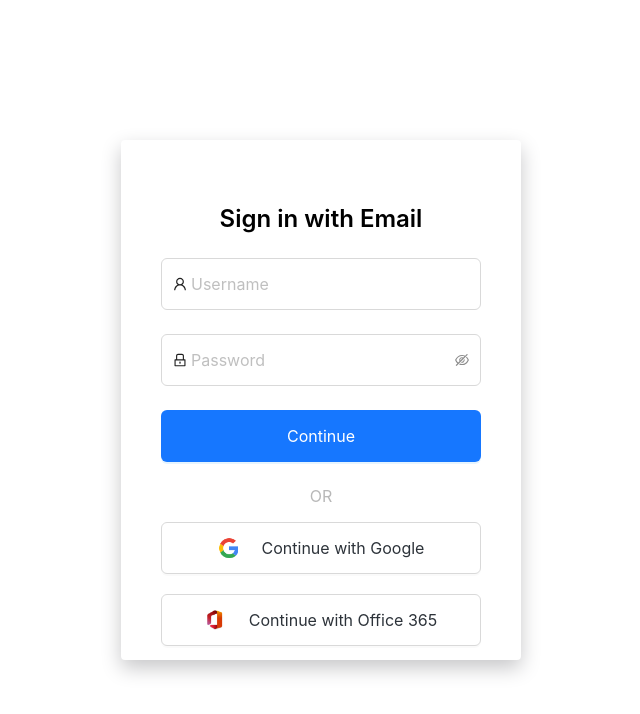
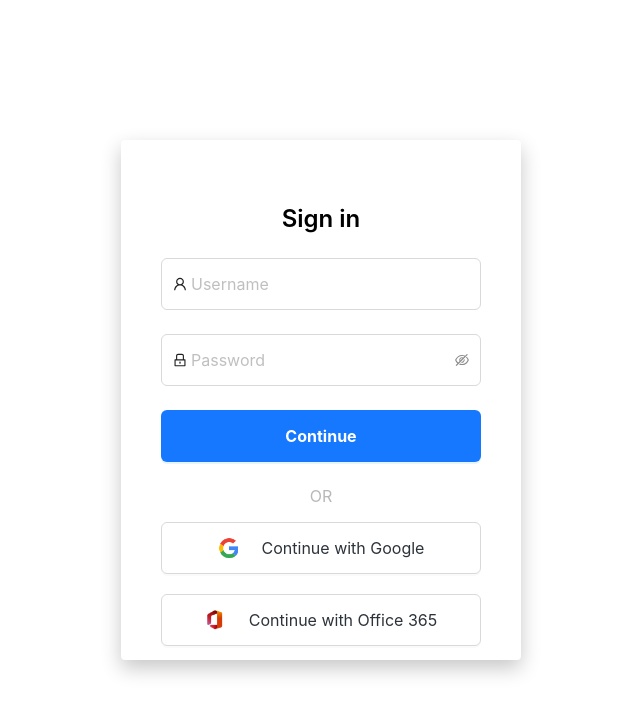
Before and after one commit to superlc/mail-client, a React (Create React App) app: page /login in a window 1280 px wide. Shown: the top 714 px of the page, without its empty margins (319-959 px from the left). Built offline with nearby package versions, Linux system fonts and the light colour scheme.

Commit message:
优化登录框的样式

```diff
--- a/src/pages/login/index.css
+++ b/src/pages/login/index.css
@@ -67,7 +67,7 @@
 
         input {
             width: 320px;
-            height: 42px;
+            height: 42px !important;
             font-size: 16px;
         }
 
--- a/src/pages/login/index.tsx
+++ b/src/pages/login/index.tsx
@@ -57,15 +57,8 @@ export default function Login() {
 
   return (
     <div className="login-page">
-      <p className="title">Sign in with Email</p>
+      <p className="title">Sign in</p>
       <Form name="normal_login" className="login-form" onFinish={onFinish}>
-        <Form.Item name="" style={{ display: "none" }}>
-          <Input
-            readOnly={true}
-            autoComplete="off"
-            style={{ display: "none" }}
-          />
-        </Form.Item>
         <Form.Item
           name="email"
           rules={[
@@ -79,6 +72,7 @@ export default function Login() {
             autoComplete="new-password"
             prefix={<UserOutlined className="site-form-item-icon" />}
             placeholder="Username"
+            style={{ height: 52 }}
           />
         </Form.Item>
         <Form.Item
@@ -95,6 +89,7 @@ export default function Login() {
             type="password"
             placeholder="Password"
             autoComplete="new-password"
+            style={{ height: 52 }}
           />
         </Form.Item>
         <Form.Item>
@@ -103,6 +98,7 @@ export default function Login() {
             htmlType="submit"
             className="login-form-button"
             loading={logining}
+            style={{ height: 52, fontWeight: "bold" }}
           >
             Continue
           </Button>
```
